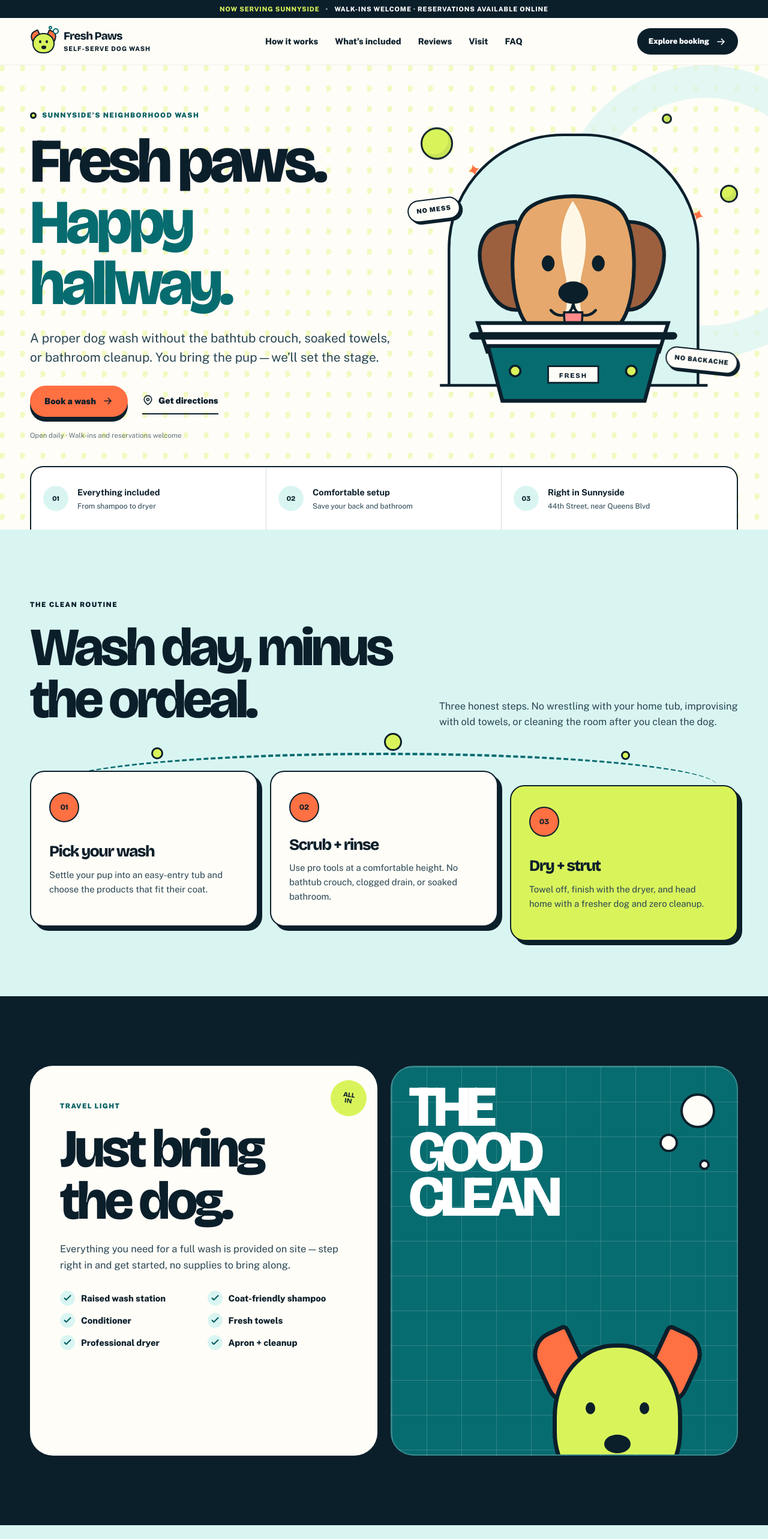
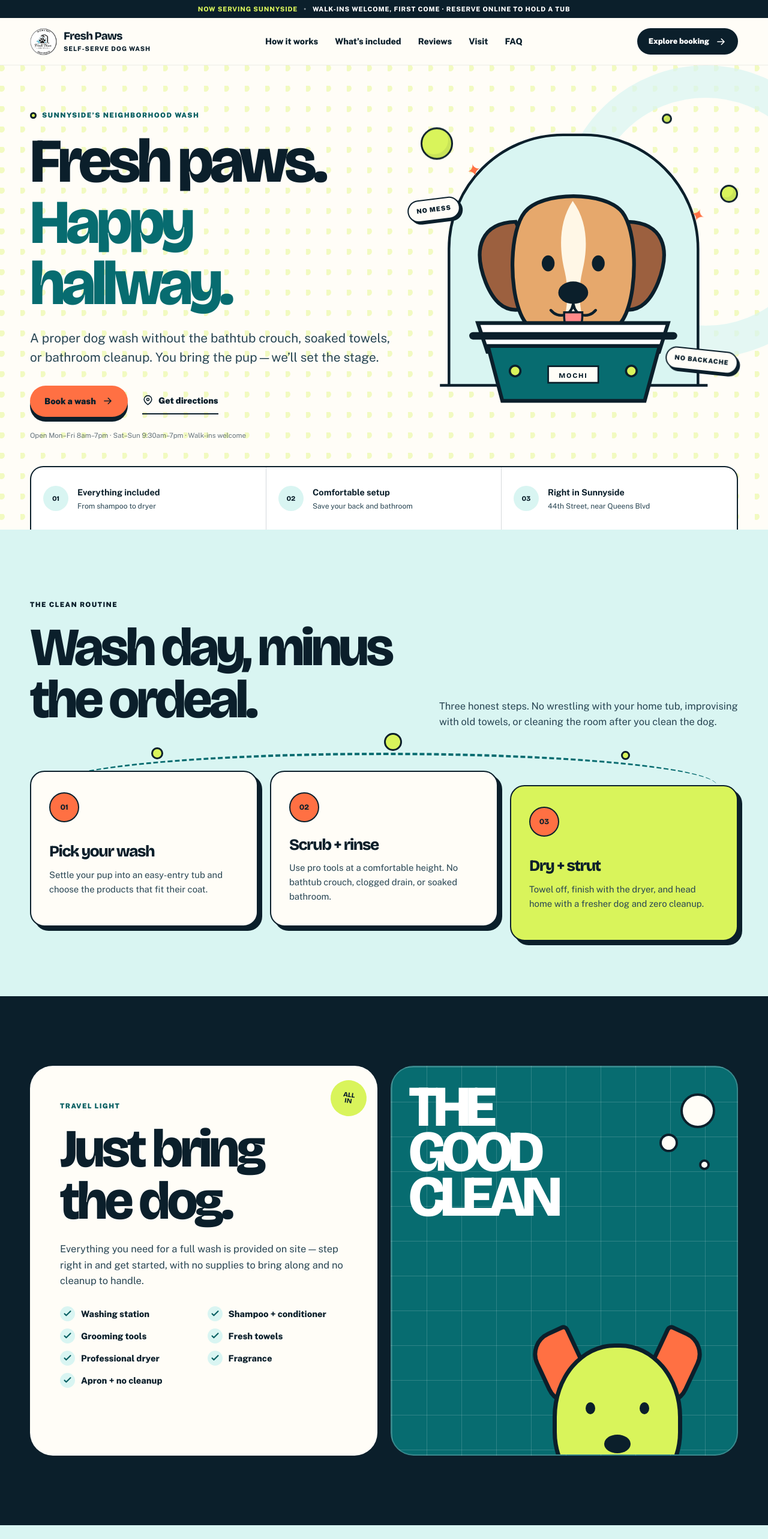
Before and after one commit to andrewhylee/dog-washing-self-service, a Next.js app: page / in a window 1280 px wide. Shown: the top 2566 px of the page at 60% size. Built offline with nearby package versions, Linux system fonts and the light colour scheme.

Commit message:
feat: align site with Fresh Paws facts and add real logo

```diff
--- a/app/book/page.tsx
+++ b/app/book/page.tsx
@@ -18,8 +18,9 @@ export default function BookPage() {
           <p className="eyebrow">Online reservations</p>
           <h1>Pick a wash time.<br />Skip the guesswork.</h1>
           <p>
-            Reserve your tub online in just a few steps. Your details are stored securely and
-            nothing is charged until you arrive.
+            Reserve your tub online in just a few steps, or just walk in — we operate
+            first come, first serve, so no reservation is ever required. Your details are
+            stored securely and nothing is charged until you arrive.
           </p>
           <div className="booking-trust">
             <span>✓ Quick and easy booking</span>
--- a/app/globals.css
+++ b/app/globals.css
@@ -153,72 +153,16 @@ svg {
   width: 45px;
   height: 45px;
   flex: 0 0 auto;
+  border-radius: 12px;
+  overflow: hidden;
 }
 
-.brand-face {
-  position: absolute;
-  z-index: 2;
-  inset: 8px 4px 3px;
-  border: 2px solid var(--navy);
-  border-radius: 50% 50% 46% 46%;
-  background: var(--lime);
+.brand-logo {
+  display: block;
+  width: 100%;
+  height: 100%;
+  object-fit: cover;
 }
-
-.brand-ear {
-  position: absolute;
-  z-index: 1;
-  top: 4px;
-  width: 17px;
-  height: 25px;
-  border: 2px solid var(--navy);
-  background: var(--orange);
-}
-
-.brand-ear-left {
-  left: 2px;
-  border-radius: 14px 3px 10px 12px;
-  transform: rotate(-24deg);
-}
-
-.brand-ear-right {
-  right: 2px;
-  border-radius: 3px 14px 12px 10px;
-  transform: rotate(24deg);
-}
-
-.brand-eye {
-  position: absolute;
-  top: 10px;
-  width: 4px;
-  height: 5px;
-  border-radius: 50%;
-  background: var(--navy);
-}
-
-.brand-eye-left { left: 9px; }
-.brand-eye-right { right: 9px; }
-
-.brand-nose {
-  position: absolute;
-  top: 19px;
-  left: 50%;
-  width: 8px;
-  height: 6px;
-  border-radius: 50% 50% 60% 60%;
-  background: var(--navy);
-  transform: translateX(-50%);
-}
-
-.brand-bubble {
-  position: absolute;
-  z-index: 3;
-  border: 2px solid var(--teal);
-  border-radius: 50%;
-  background: var(--soap);
-}
-
-.brand-bubble-one { top: 0; right: -3px; width: 10px; height: 10px; }
-.brand-bubble-two { top: -4px; right: 8px; width: 6px; height: 6px; }
 
 .brand-copy {
   display: grid;
--- a/app/page.tsx
+++ b/app/page.tsx
@@ -38,7 +38,7 @@ export default function Home() {
                   <MapPinIcon /> Get directions
                 </a>
               </div>
-              <p className="hero-note">Open daily · Walk-ins and reservations welcome</p>
+              <p className="hero-note">Open Mon–Fri 8am–7pm · Sat–Sun 9:30am–7pm · Walk-ins welcome</p>
             </div>
             <DogWashIllustration />
           </div>
@@ -95,7 +95,7 @@ export default function Home() {
               <h2>Just bring the dog.</h2>
               <p className="section-copy">
                 Everything you need for a full wash is provided on site — step right in and get
-                started, no supplies to bring along.
+                started, with no supplies to bring along and no cleanup to handle.
               </p>
               <ul className="check-list">
                 {included.map((item) => (
@@ -253,7 +253,7 @@ export default function Home() {
               </div>
               <div className="hours-note">
                 <ClockIcon />
-                <p><strong>Open daily 9am–7pm.</strong><span>Last wash starts 30 minutes before close.</span></p>
+                <p><strong>Mon–Fri 8am–7pm · Sat–Sun 9:30am–7pm.</strong><span>Walk-ins welcome — first come, first serve. Last wash starts 30 minutes before close.</span></p>
               </div>
             </div>
             <a className="map-card" href={site.directionsHref} target="_blank" rel="noreferrer" aria-label="Open Fresh Paws in Google Maps">
--- a/components/booking-demo.tsx
+++ b/components/booking-demo.tsx
@@ -228,7 +228,7 @@ export function BookingDemo() {
           />
           <div className="service-choice">
             <span className="service-check"><CheckIcon /></span>
-            <div><strong>Self-serve wash</strong><small>Wash products, towels, dryer + cleanup</small></div>
+            <div><strong>Self-serve wash</strong><small>Wash products, towels, dryers, grooming tools + fragrance</small></div>
             <span className="service-price">$25</span>
           </div>
           <div className="booking-button-row">
--- a/components/brand.tsx
+++ b/components/brand.tsx
@@ -1,16 +1,17 @@
+import Image from "next/image";
+
 export function BrandMark({ compact = false }: { compact?: boolean }) {
   return (
     <span className="brand" aria-label="Fresh Paws Dog Wash">
-      <span className="brand-mark" aria-hidden="true">
-        <span className="brand-ear brand-ear-left" />
-        <span className="brand-ear brand-ear-right" />
-        <span className="brand-face">
-          <span className="brand-eye brand-eye-left" />
-          <span className="brand-eye brand-eye-right" />
-          <span className="brand-nose" />
-        </span>
-        <span className="brand-bubble brand-bubble-one" />
-        <span className="brand-bubble brand-bubble-two" />
+      <span className="brand-mark">
+        <Image
+          src="/images/fresh-paws-logo-1.png"
+          alt=""
+          width={1082}
+          height={1080}
+          className="brand-logo"
+          priority
+        />
       </span>
       {!compact && (
         <span className="brand-copy">
--- a/components/dog-wash-illustration.tsx
+++ b/components/dog-wash-illustration.tsx
@@ -1,24 +1,49 @@
 export function DogWashIllustration() {
   return (
-    <div className="hero-art" aria-label="Happy dog peeking out of a self-service wash tub" role="img">
+    <div
+      className="hero-art"
+      aria-label="Happy dog peeking out of a self-service wash tub"
+      role="img"
+    >
       <span className="art-bubble bubble-a" />
       <span className="art-bubble bubble-b" />
       <span className="art-bubble bubble-c" />
       <span className="art-spark spark-a">✦</span>
       <span className="art-spark spark-b">✦</span>
       <svg viewBox="0 0 620 590" aria-hidden="true">
-        <path className="art-arch" d="M78 507V251C78 133 174 37 292 37h39c118 0 214 96 214 214v256" />
+        <path
+          className="art-arch"
+          d="M78 507V251C78 133 174 37 292 37h39c118 0 214 96 214 214v256"
+        />
         <path className="art-tile" d="M61 507h502" />
         <g className="dog">
-          <path className="dog-ear" d="M203 200c-63 2-82 48-56 114 13 32 34 57 67 50l33-77-44-87Z" />
-          <path className="dog-ear" d="M414 200c63 2 82 48 56 114-13 32-34 57-67 50l-33-77 44-87Z" />
-          <path className="dog-head" d="M220 182c32-40 151-40 183 0 27 35 29 138 7 190-14 34-51 59-99 59s-85-25-99-59c-22-52-20-155 8-190Z" />
-          <path className="dog-blaze" d="M310 161c-27 41-25 91-15 132 9 39 5 78-8 115 8 8 16 12 24 12s17-4 25-12c-13-37-17-76-8-115 10-41 12-91-18-132Z" />
+          <path
+            className="dog-ear"
+            d="M203 200c-63 2-82 48-56 114 13 32 34 57 67 50l33-77-44-87Z"
+          />
+          <path
+            className="dog-ear"
+            d="M414 200c63 2 82 48 56 114-13 32-34 57-67 50l-33-77 44-87Z"
+          />
+          <path
+            className="dog-head"
+            d="M220 182c32-40 151-40 183 0 27 35 29 138 7 190-14 34-51 59-99 59s-85-25-99-59c-22-52-20-155 8-190Z"
+          />
+          <path
+            className="dog-blaze"
+            d="M310 161c-27 41-25 91-15 132 9 39 5 78-8 115 8 8 16 12 24 12s17-4 25-12c-13-37-17-76-8-115 10-41 12-91-18-132Z"
+          />
           <ellipse className="dog-eye" cx="264" cy="278" rx="12" ry="15" />
           <ellipse className="dog-eye" cx="358" cy="278" rx="12" ry="15" />
           <ellipse className="dog-nose" cx="311" cy="333" rx="28" ry="21" />
-          <path className="dog-mouth" d="M311 353c-3 25-29 29-42 13m42-13c3 25 29 29 42 13" />
-          <path className="dog-tongue" d="M294 370h34c1 27-7 42-17 42s-18-15-17-42Z" />
+          <path
+            className="dog-mouth"
+            d="M311 353c-3 25-29 29-42 13m42-13c3 25 29 29 42 13"
+          />
+          <path
+            className="dog-tongue"
+            d="M294 370h34c1 27-7 42-17 42s-18-15-17-42Z"
+          />
         </g>
         <g className="tub">
           <path className="tub-back" d="M132 390h357l-17 54H150l-18-54Z" />
@@ -27,7 +52,9 @@ export function DogWashIllustration() {
           <circle className="tub-dot" cx="202" cy="480" r="10" />
           <circle className="tub-dot" cx="420" cy="480" r="10" />
           <path className="tub-label" d="M264 471h94v31h-94z" />
-          <text x="311" y="493" textAnchor="middle">FRESH</text>
+          <text x="311" y="493" textAnchor="middle">
+            MOCHI
+          </text>
         </g>
       </svg>
       <span className="art-note art-note-top">No mess</span>
--- a/components/site-header.tsx
+++ b/components/site-header.tsx
@@ -21,7 +21,7 @@ export function SiteHeader() {
     <>
       <aside className="concept-bar" aria-label="Notice">
         <span>Now serving Sunnyside</span>
-        <span className="concept-detail">Walk-ins welcome · Reservations available online</span>
+        <span className="concept-detail">Walk-ins welcome, first come · Reserve online to hold a tub</span>
       </aside>
       <header className="site-header">
         <div className="shell header-inner">
--- a/lib/site.ts
+++ b/lib/site.ts
@@ -66,24 +66,25 @@ export const washSteps = [
 ] as const;
 
 export const included = [
-  "Raised wash station",
-  "Coat-friendly shampoo",
-  "Conditioner",
+  "Washing station",
+  "Shampoo + conditioner",
+  "Grooming tools",
   "Fresh towels",
   "Professional dryer",
-  "Apron + cleanup",
+  "Fragrance",
+  "Apron + no cleanup",
 ] as const;
 
 export const faqs = [
   {
     question: "Do I need to bring anything?",
     answer:
-      "Just your dog and their leash. Shampoo, conditioner, towels, and the dryer are all provided on site.",
+      "No. Washing stations, aprons, shampoo, conditioner, grooming tools, towels, dryers, and fragrance are all provided — with no cleanup required.",
   },
   {
     question: "Do I need a reservation?",
     answer:
-      "Reservations are recommended on weekends, but walk-ins are always welcome. You can book a time right on this site.",
+      "No. We operate on a first come, first serve walk-in basis, so you never need a booking. Reserve a time online if you’d like to hold a tub in advance.",
   },
   {
     question: "Can I wash a large dog?",
@@ -91,8 +92,23 @@ export const faqs = [
       "Yes. Our raised tubs fit dogs of all sizes, and the adjustable stations keep you comfortable while you wash.",
   },
   {
-    question: "How long does a wash take?",
+    question: "Is there a time limit?",
     answer:
-      "Most self-serve washes take about 30–45 minutes, including drying. You can take your time on the tub.",
+      "No wash limit. Take your time — most washes take about 30–45 minutes, including drying.",
+  },
+  {
+    question: "Are vaccine records required?",
+    answer:
+      "Yes. For the health and safety of all pets, proof of current Rabies, Distemper, and Bordetella vaccinations is required before your dog enters the facility.",
+  },
+  {
+    question: "What about sick pets?",
+    answer:
+      "Sick pets are not allowed in the facility until they’re feeling better. Thank you for helping us keep every dog safe.",
+  },
+  {
+    question: "Do you offer grooming?",
+    answer:
+      "We don’t currently offer grooming, but grooming tools are provided so you can finish your dog’s look after the wash.",
   },
 ] as const;
```
Also changed, not shown: public/images/fresh-paws-logo-1.jpeg (added), public/images/fresh-paws-logo-1.png (added).
